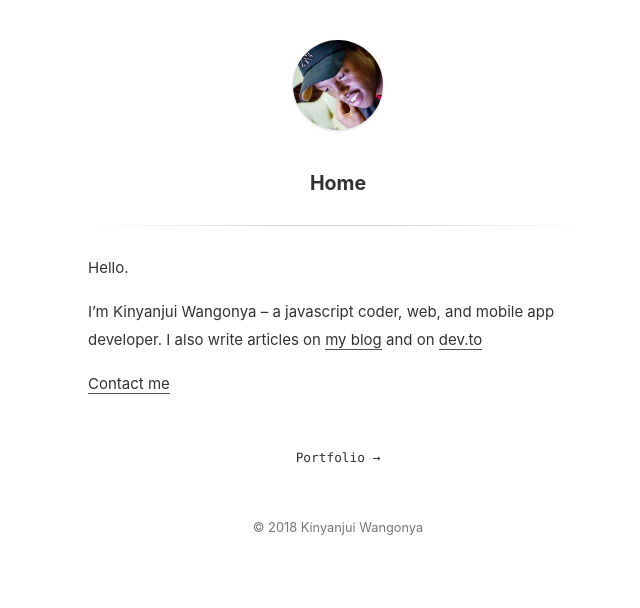
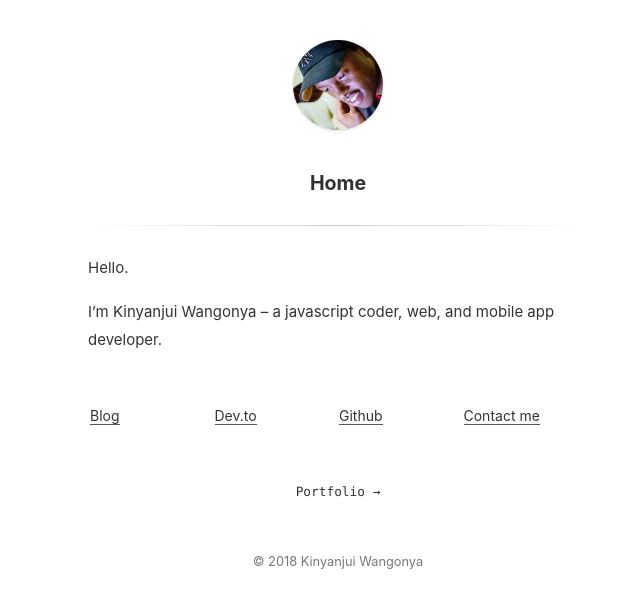
Before and after one commit to wang0nya/wang0nya.github.io, a Jekyll site: the page built from index.md, in a window 1280 px wide. Shown: the top 608 px of the page, without its empty margins (302-942 px from the left). Built offline with Jekyll 4.4.1, drawn with Linux system fonts in a browser that asks for light colours.

Commit message:
add links

```diff
--- a/index.md
+++ b/index.md
@@ -5,6 +5,6 @@ title: Home
 
 Hello.
 
-I'm Kinyanjui Wangonya -- a javascript coder, web, and mobile app developer. I also write articles on [my blog](/blog) and on [dev.to](https://dev.to/wangonya)
+I'm Kinyanjui Wangonya -- a javascript coder, web, and mobile app developer.
 
-[Contact me](mailto:kwangonya@gmail.com)
+[Blog](/blog) | [Dev.to](https://dev.to/wangonya) | [Github](https://github.com/wang0nya) | [Contact me](mailto:kwangonya@gmail.com)
```
Also changed, not shown: 1 other file.
